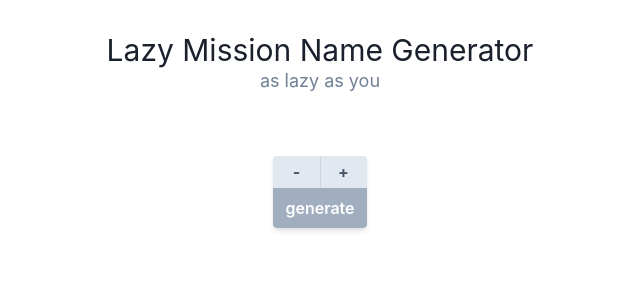
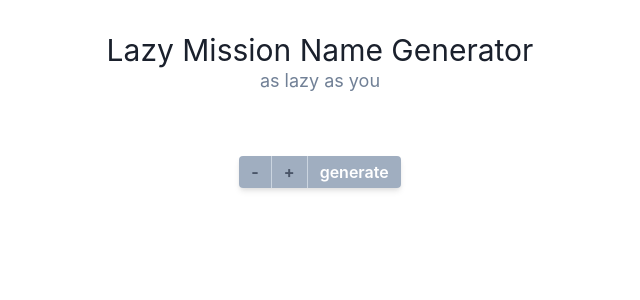
Before and after one commit to zgmrvn/lazy-mission-name-generator, a Vue app: page / in a window 1280 px wide. Shown: the top 300 px of the page, without its empty margins (320-960 px from the left). Built offline with nearby package versions, Linux system fonts and the light colour scheme.

Commit message:
Tweak styling

```diff
--- a/src/App.vue
+++ b/src/App.vue
@@ -13,40 +13,30 @@
       </h2>
     </div>
 
-    <!-- generators -->
-    <div class="flex justify-center items-center flex-wrap -mx-1 mb-16">
-      <div
-        v-for="(generator, index) of generators"
-        :key="index"
-        class="px-1"
-      >
-        <Generator ref="generators" />
-      </div>
-
     <!-- buttons -->
-      <div class="px-1">
-        <div class="rounded overflow-hidden shadow-md">
-          <div class="flex bg-gray-300">
+    <div class="flex justify-center">
+      <div class="inline-flex rounded shadow-md">
         <button
           @click="removeGenerator"
-              class="flex-1 hover:bg-gray-400 font-bold text-gray-700 border-r border-gray-400 px-2 py-1"
+          class="bg-gray-500 hover:bg-gray-600 font-bold text-gray-700 rounded-l border-r border-gray-400 px-3 py-1"
         >
           -
         </button>
 
         <button
           @click="addGenerator"
-              class="flex-1 hover:bg-gray-400 font-bold text-gray-700 px-2 py-1"
+          class="bg-gray-500 hover:bg-gray-600 font-bold text-gray-700 border-r border-gray-400 px-3 py-1"
         >
           +
         </button>
-          </div>
 
         <button
           @click="generate"
-            class="bg-gray-500 text-white font-semibold px-3 py-2"
+          class="text-white font-semibold rounded-r px-3 py-1"
           :class="{
-              'hover:bg-gray-400': generators.length > 0,
+            'bg-gray-500': generators.length === 0,
+            'bg-gray-600': generators.length > 0,
+            'hover:bg-gray-500': generators.length > 0,
             'cursor-not-allowed': generators.length === 0
           }"
           :disabled="generators.length === 0"
@@ -55,10 +45,23 @@
         </button>
       </div>
     </div>
+
+    <!-- generators -->
+    <div
+      v-show="generators.length > 0"
+      class="flex justify-center items-center flex-wrap mt-8 -m-1"
+    >
+      <div
+        v-for="(generator, index) of generators"
+        :key="index"
+        class="p-1 w-1/2 sm:w-32"
+      >
+        <Generator ref="generators" />
+      </div>
     </div>
 
     <!-- generated names -->
-    <div class="xl:w-1/2 mx-auto -mb-1">
+    <div class="mt-16 -mb-1">
       <input
         v-for="(missionName, index) of missionNames"
         :key="index"
--- a/src/components/Generator.vue
+++ b/src/components/Generator.vue
@@ -1,10 +1,10 @@
 <template>
-  <div class="w-32 bg-gray-100 rounded shadow-md px-2 py-1">
+  <div class="bg-gray-600 rounded shadow-md px-2 py-1">
     <div
       v-for="(group, index) in groups"
       :key="index"
     >
-      <label class="text-sm">
+      <label class="text-sm text-white">
         <input
           v-model="selectedGroups"
           type="checkbox"
```
Lines whose indentation alone changed are shown as unchanged.
